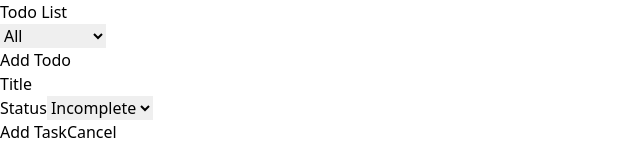
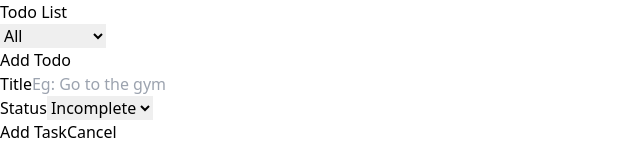
Before and after one commit to stan-mqz/todo-list, a React app: page / in a window 1280 px wide. Shown: the top 162 px of the page, without its empty margins (0-640 px from the left). Built offline with nearby package versions, Linux system fonts and the light colour scheme; the HTML template or start-up script is replaced by a standard one.

Commit message:
added placeholder

```diff
--- a/src/components/Form.tsx
+++ b/src/components/Form.tsx
@@ -52,6 +52,7 @@ export const Form = ({ todo, setTodo, formInitialState, dispatch }: FormProps) =
           type="text"
           onChange={handleChange}
           value={todo.title}
+          placeholder="Eg: Go to the gym"
         />
       </div>
 
```
